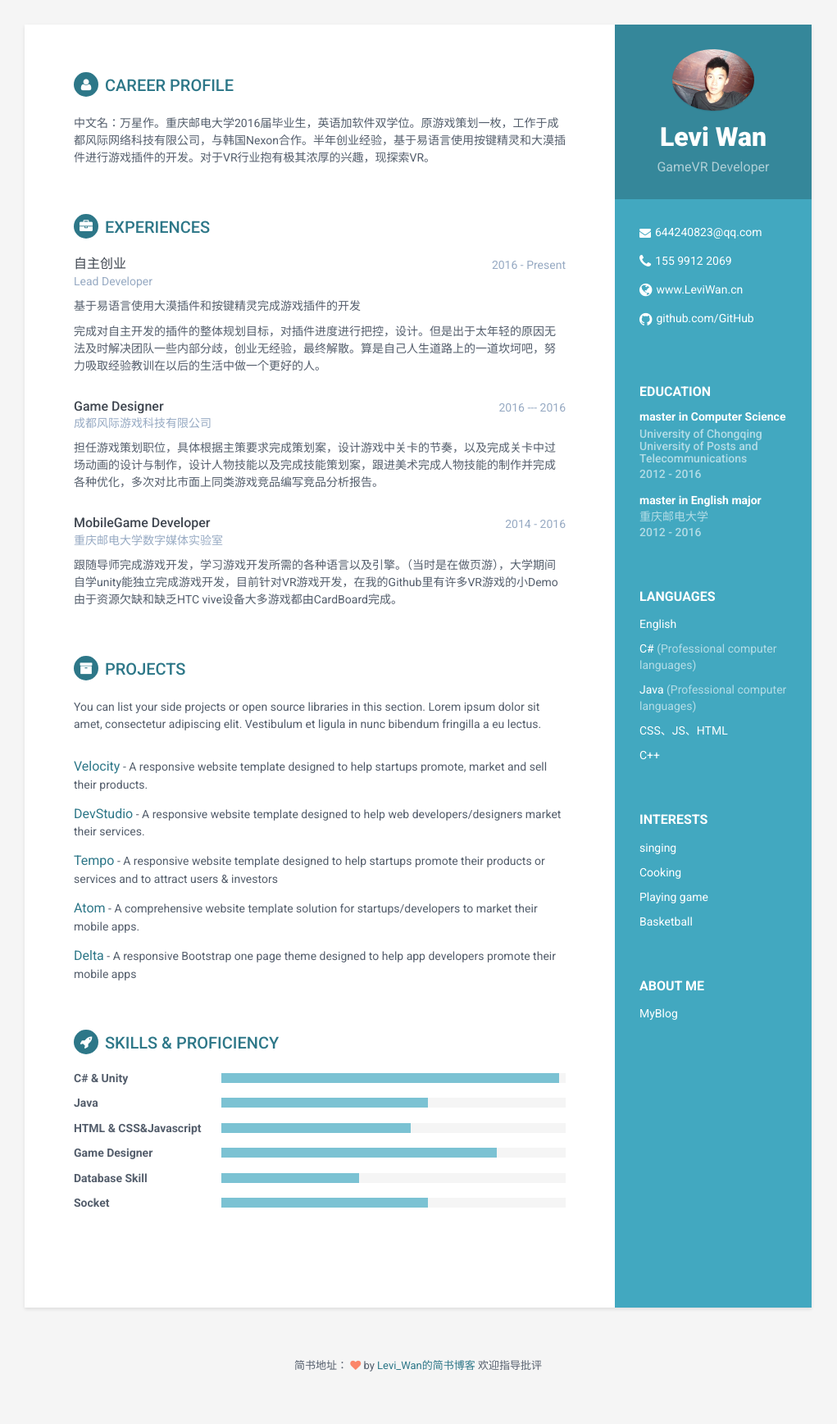
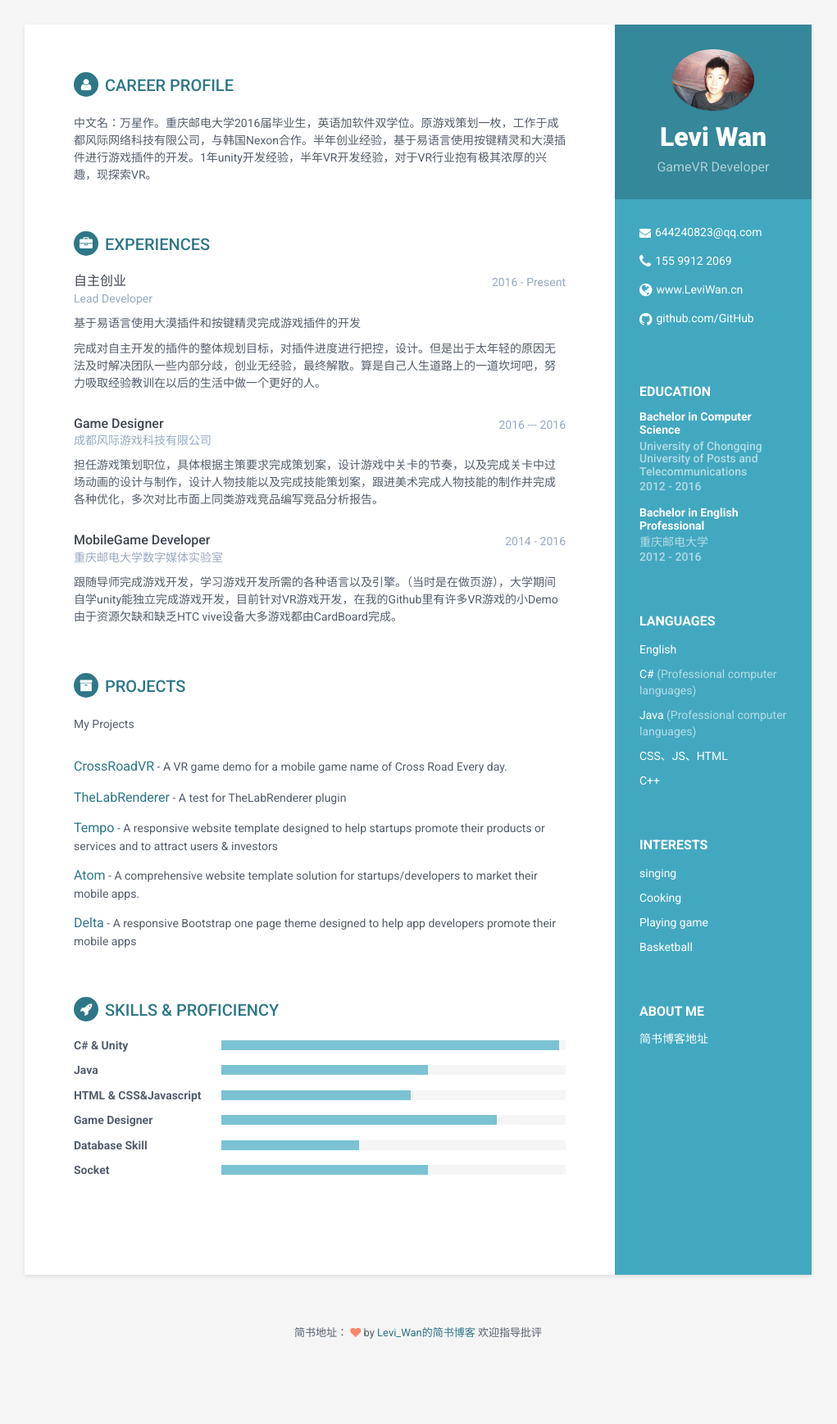
Before and after one commit to LeviWan/LeviWan.github.io, a Jekyll site: the page built from index.html, in a window 1280 px wide. Shown: the whole page at 82% size, without its empty margins (130-1151 px from the left). Built offline with Jekyll 4.4.1, drawn with Linux system fonts in a browser that asks for light colours; after the commit the page ends 1697 px from its top, so only the background shows below that.

Commit message:
edit some projects information

```diff
--- a/_includes/career-profile.html
+++ b/_includes/career-profile.html
@@ -1,6 +1,6 @@
 <section class="section summary-section">
 <h2 class="section-title"><i class="fa fa-user"></i>Career Profile</h2>
 <div class="summary">
-    <p>中文名：万星作。重庆邮电大学2016届毕业生，英语加软件双学位。原游戏策划一枚，工作于成都风际网络科技有限公司，与韩国Nexon合作。半年创业经验，基于易语言使用按键精灵和大漠插件进行游戏插件的开发。对于VR行业抱有极其浓厚的兴趣，现探索VR。</p>
+    <p>中文名：万星作。重庆邮电大学2016届毕业生，英语加软件双学位。原游戏策划一枚，工作于成都风际网络科技有限公司，与韩国Nexon合作。半年创业经验，基于易语言使用按键精灵和大漠插件进行游戏插件的开发。1年unity开发经验，半年VR开发经验，对于VR行业抱有极其浓厚的兴趣，现探索VR。</p>
 </div><!--//summary-->
 </section><!--//section-->
--- a/_includes/education.html
+++ b/_includes/education.html
@@ -1,12 +1,12 @@
  <div class="education-container container-block">
 <h2 class="container-block-title">Education</h2>
 <div class="item">
-    <h4 class="degree">master in Computer Science</h4>
+    <h4 class="degree">Bachelor in Computer Science</h4>
     <h5 class="meta">University of 	Chongqing University of Posts and Telecommunications</h5>
     <div class="time">2012 - 2016</div>
 </div><!--//item-->
 <div class="item">
-    <h4 class="degree">master in English major</h4>
+    <h4 class="degree">Bachelor in English Professional</h4>
     <h5 class="meta">重庆邮电大学</h5>
     <div class="time">2012 - 2016</div>
 </div><!--//item-->
--- a/_includes/interests.html
+++ b/_includes/interests.html
@@ -14,6 +14,6 @@
 <div class="remove-container container-block">
 <h2 class="container-block-title">About Me</h2>
 <ul class="list-unstyled interests-list">
-<a href="http://www.jianshu.com/u/109762b32a0c"><li>MyBlog</li></a>
+<a href="http://www.jianshu.com/u/109762b32a0c"><li>简书博客地址</li></a>
 </ul>
 </div><!--//interests-->
--- a/_includes/projects.html
+++ b/_includes/projects.html
@@ -1,15 +1,15 @@
 <section class="section projects-section">
                 <h2 class="section-title"><i class="fa fa-archive"></i>Projects</h2>
                 <div class="intro">
-                    <p>You can list your side projects or open source libraries in this section. Lorem ipsum dolor sit amet, consectetur adipiscing elit. Vestibulum et ligula in nunc bibendum fringilla a eu lectus.</p>
+                    <p>My Projects</p>
                 </div><!--//intro-->
                 <div class="item">
-                    <span class="project-title"><a href="#hook">Velocity</a></span> - <span class="project-tagline">A responsive website template designed to help startups promote, market and sell their products.</span>
+                    <span class="project-title"><a href="https://github.com/LeviWan/CrossyRoadVR">CrossRoadVR</a></span> - <span class="project-tagline">A VR game demo for a mobile game name of Cross Road Every day.</span>
 
                 </div><!--//item-->
                 <div class="item">
-                    <span class="project-title"><a href="#" target="_blank">DevStudio</a></span> -
-                    <span class="project-tagline">A responsive website template designed to help web developers/designers market their services. </span>
+                    <span class="project-title"><a href="https://github.com/LeviWan/TheLabRendererTest" target="_blank">TheLabRenderer</a></span> -
+                    <span class="project-tagline">A test for TheLabRenderer plugin </span>
                 </div><!--//item-->
                 <div class="item">
                     <span class="project-title"><a href="#" target="_blank">Tempo</a></span> - <span class="project-tagline">A responsive website template designed to help startups promote their products or services and to attract users &amp; investors</span>
--- a/_includes/sidebar.html
+++ b/_includes/sidebar.html
@@ -20,7 +20,7 @@
                     {% if site.phone %}
                     <li class="phone"><i class="fa fa-phone"></i><a href="tel:{{site.phone}}">{{site.phone}}</a></li>
                     {% else %}
-                    <li class="phone"><i class="fa fa-phone"></i><a href="tel:012 345 6789">012 345 6789</a></li>
+                    <li class="phone"><i class="fa fa-phone"></i><a href="tel:155 9912 2069">155 9912 2069</a></li>
                     {% endif %}
 
                     {% if site.website %}
```
